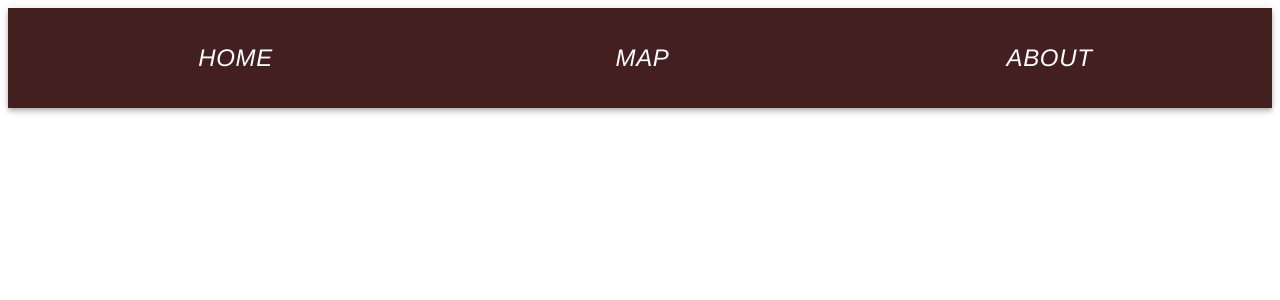
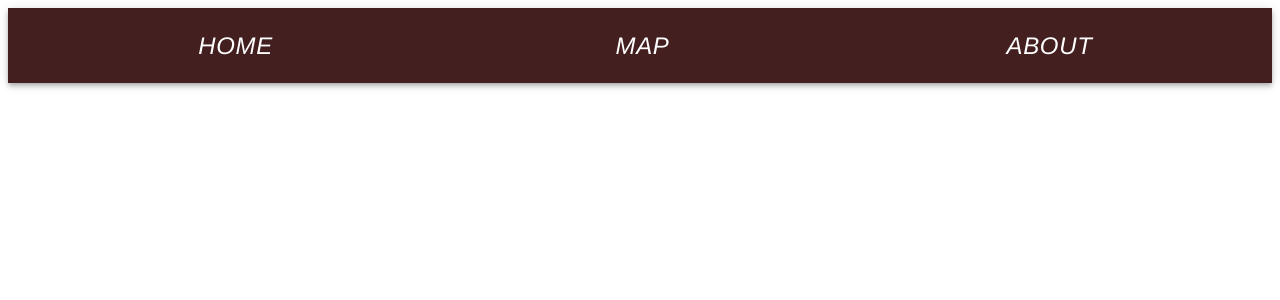
Before and after one commit to mmadhira10/Digital-Mapping-Of-Slavery, a React (Create React App) app in the folder client/: page / in a window 1280 px wide. Shown: the top 300 px of the page. Built offline with nearby package versions, Linux system fonts and the light colour scheme; the HTML template or start-up script is replaced by a standard one.

Commit message:
app bar resize

```diff
--- a/client/src/components/MenuAppBar.js
+++ b/client/src/components/MenuAppBar.js
@@ -24,10 +24,10 @@ export default function MenuAppBar() {
     <Box sx={{ flexGrow: 1 }}>
       <AppBar position="static" style={{backgroundColor: '#441F1F'}}>
         <Toolbar>
-          <Button color="inherit" style={{maxWidth: '407px', maxHeight: '100px', minWidth: '407px', minHeight: '100px'}}>HOME</Button>
-          <Button color="inherit"  style={{maxWidth: '407px', maxHeight: '100px', minWidth: '407px', minHeight: '100px'}}>MAP</Button>
-          <Button color="inherit"  style={{maxWidth: '407px', maxHeight: '100px', minWidth: '407px', minHeight: '100px'}}>ABOUT</Button>
-          <Button color="inherit"  style={{maxWidth: '407px', maxHeight: '100px', minWidth: '407px', minHeight: '100px'}}>CONTACT</Button>
+          <Button color="inherit" style={{maxWidth: '407px', maxHeight: '75px', minWidth: '407px', minHeight: '75px'}}>HOME</Button>
+          <Button color="inherit"  style={{maxWidth: '407px', maxHeight: '75px', minWidth: '407px', minHeight: '75px'}}>MAP</Button>
+          <Button color="inherit"  style={{maxWidth: '407px', maxHeight: '75px', minWidth: '407px', minHeight: '75px'}}>ABOUT</Button>
+          <Button color="inherit"  style={{maxWidth: '407px', maxHeight: '75px', minWidth: '407px', minHeight: '75px'}}>CONTACT</Button>
         </Toolbar>
       </AppBar>
     </Box>
```
